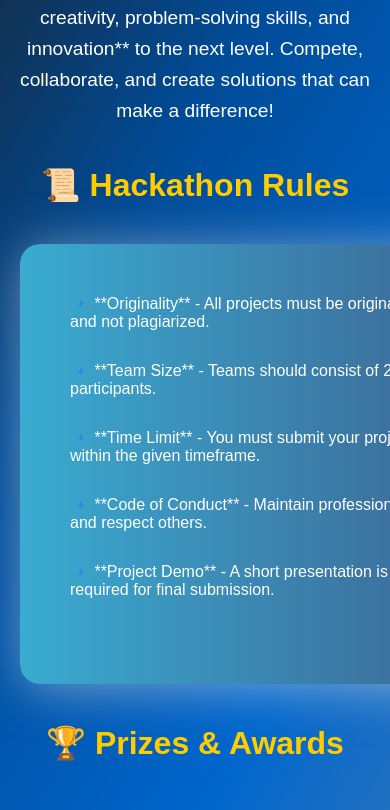
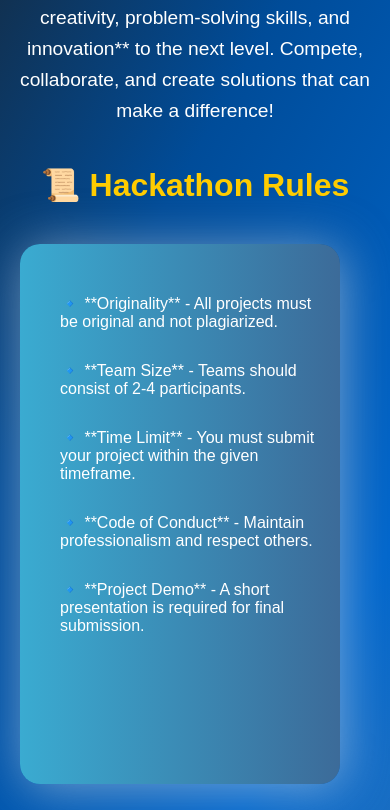
Before and after one commit to Anish-45-creater/Hack, a React (Vite) app in the folder Hack/: page / in a window 390 px wide. Shown: the part 1384-2194 px from the top of the page. Built offline with nearby package versions, Linux system fonts and the light colour scheme.

Commit message:
Update About.css

```diff
--- a/Hack/src/About.css
+++ b/Hack/src/About.css
@@ -174,7 +174,13 @@
     .rules-list{
       width: 400px;
       margin-left:0px;
-      height: 50vh;
       height: 400px;
     }
   }
+ @media (max-width: 478px) {
+    .rules-list{
+      width: 300px;
+      margin-left:0px;
+      height: 500px;
+    }
+  }
```
